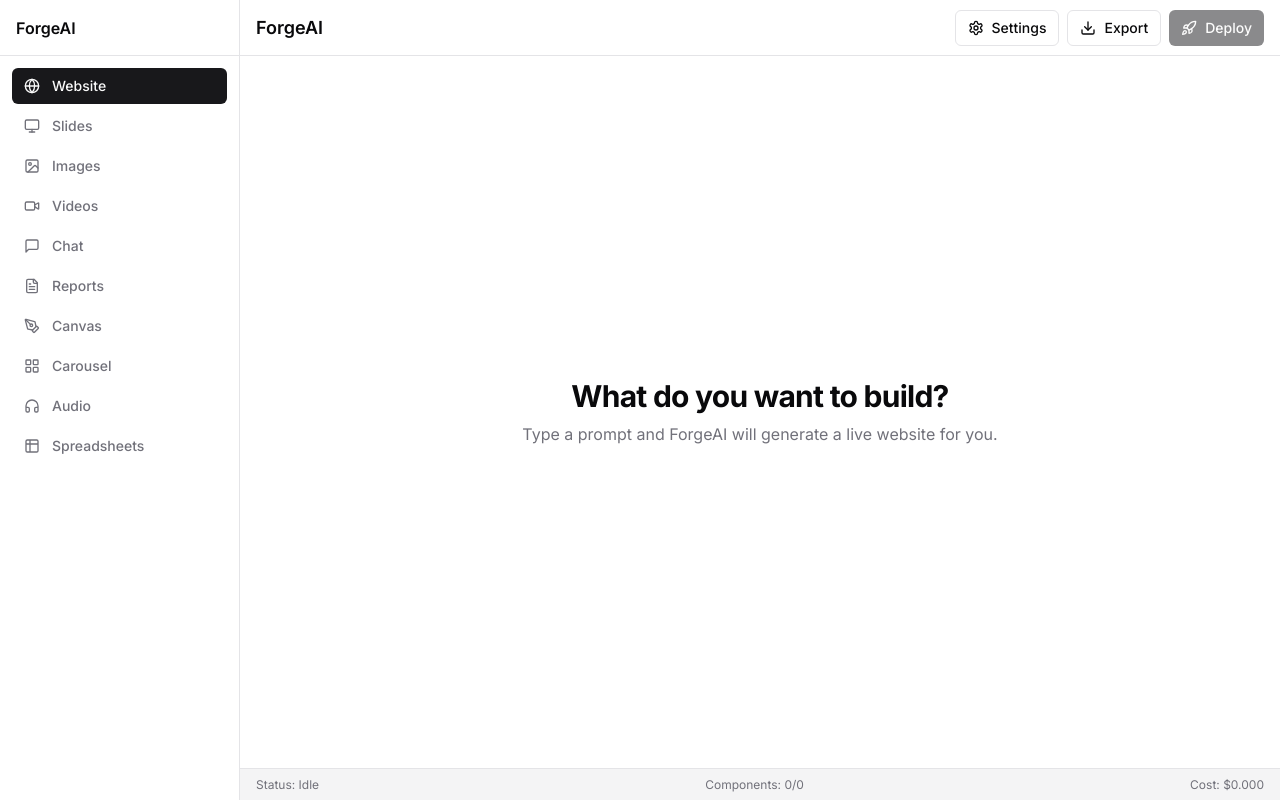
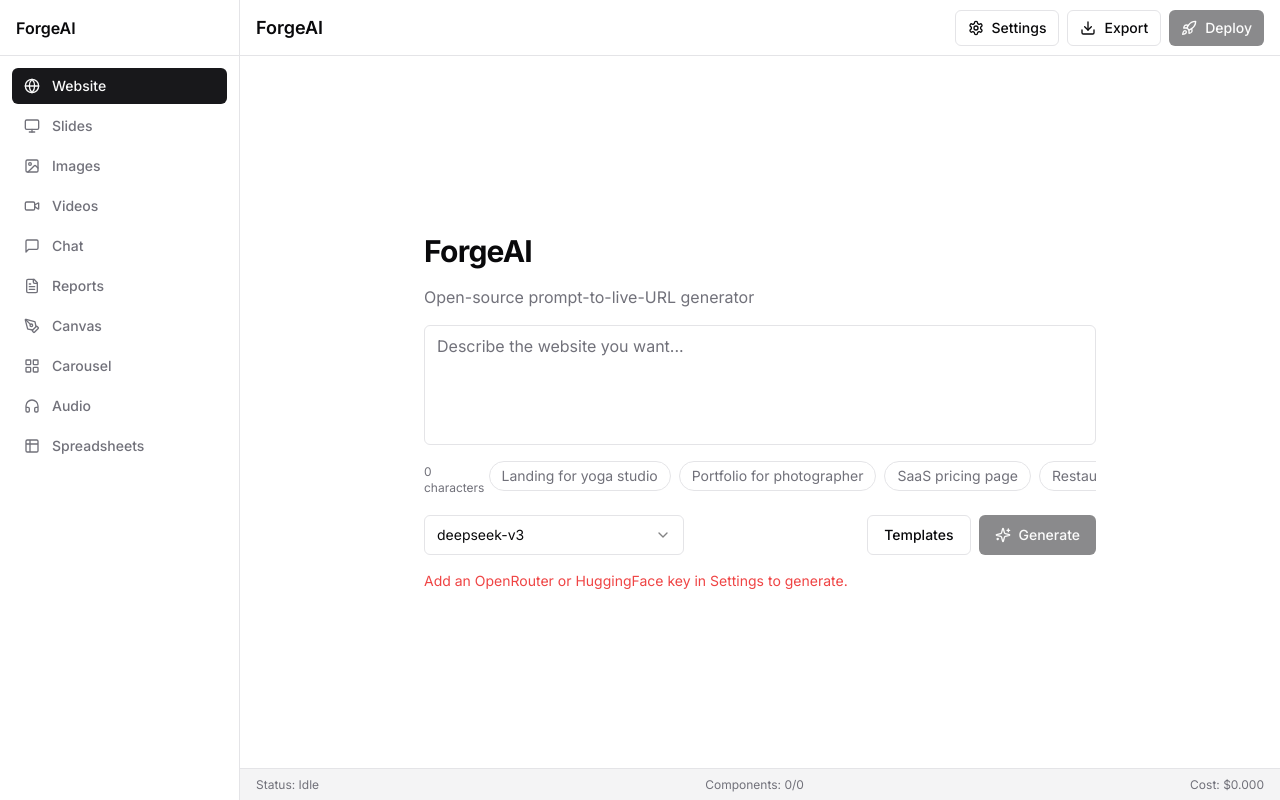
Before and after one commit to ezpectus/forgeai, a Next.js app: page / in a window 1280 px wide. Built offline with nearby package versions, Linux system fonts and the light colour scheme.

Commit message:
M1: T1.6 — Prompt input with example chips and model selector
- Added PromptInput and ExampleChips components
- Wired PromptInput into MainArea default view
- Character counter, model dropdown, generate button with loading state
- Generate calls /api/generate and updates project store

```diff
--- a/src/components/layout/MainArea.tsx
+++ b/src/components/layout/MainArea.tsx
@@ -1,4 +1,5 @@
 import type { ReactNode } from 'react'
+import { PromptInput } from '@/components/prompt/PromptInput'
 import { cn } from '@/lib/utils'
 
 export function MainArea({
@@ -15,16 +16,7 @@
         className
       )}
     >
-      {children ?? (
-        <div className="max-w-2xl text-center">
-          <h2 className="text-3xl font-bold tracking-tight">
-            What do you want to build?
-          </h2>
-          <p className="mt-2 text-muted-foreground">
-            Type a prompt and ForgeAI will generate a live website for you.
-          </p>
-        </div>
-      )}
+      {children ?? <PromptInput />}
     </main>
   )
 }
--- /dev/null
+++ b/src/components/prompt/ExampleChips.tsx
@@ -0,0 +1,31 @@
+import { cn } from '@/lib/utils'
+
+const examples = [
+  'Landing for yoga studio',
+  'Portfolio for photographer',
+  'SaaS pricing page',
+  'Restaurant menu website',
+]
+
+interface ExampleChipsProps {
+  onSelect: (prompt: string) => void
+}
+
+export function ExampleChips({ onSelect }: ExampleChipsProps) {
+  return (
+    <div className="flex w-full gap-2 overflow-x-auto pb-2">
+      {examples.map((example) => (
+        <button
+          key={example}
+          type="button"
+          onClick={() => onSelect(example)}
+          className={cn(
+            'shrink-0 rounded-full border bg-background px-3 py-1 text-sm text-muted-foreground transition-colors hover:bg-accent hover:text-accent-foreground'
+          )}
+        >
+          {example}
+        </button>
+      ))}
+    </div>
+  )
+}
--- /dev/null
+++ b/src/components/prompt/PromptInput.tsx
@@ -0,0 +1,127 @@
+'use client'
+
+import { useState } from 'react'
+import { Loader2, Sparkles } from 'lucide-react'
+import { useKeys } from '@/stores/keys'
+import { useProject } from '@/stores/project'
+import { Button } from '@/components/ui/button'
+import {
+  Select,
+  SelectContent,
+  SelectItem,
+  SelectTrigger,
+  SelectValue,
+} from '@/components/ui/select'
+import { Textarea } from '@/components/ui/textarea'
+import { ExampleChips } from './ExampleChips'
+
+const models = [
+  { value: 'deepseek-v3', label: 'DeepSeek V3 (OpenRouter)' },
+  { value: 'deepseek-coder', label: 'DeepSeek Coder (HuggingFace)' },
+  { value: 'qwen-coder', label: 'Qwen Coder (OpenRouter)' },
+  { value: 'gpt-4o', label: 'GPT-4o (OpenRouter)' },
+]
+
+export function PromptInput() {
+  const { openrouter, huggingface } = useKeys()
+  const { setPrompt, setStatus, setError, status } = useProject()
+
+  const [prompt, setPromptLocal] = useState('')
+  const [model, setModel] = useState(models[0].value)
+
+  const hasKeys = Boolean(openrouter || huggingface)
+  const isGenerating = status === 'generating'
+
+  function handleSelect(text: string) {
+    setPromptLocal(text)
+    setPrompt(text)
+  }
+
+  async function handleGenerate() {
+    if (!prompt.trim() || !hasKeys) return
+
+    setPrompt(prompt.trim())
+    setStatus('generating')
+    setError(null)
+
+    try {
+      const res = await fetch('/api/generate', {
+        method: 'POST',
+        headers: { 'Content-Type': 'application/json' },
+        body: JSON.stringify({ prompt, model }),
+      })
+
+      if (!res.ok) {
+        const data = await res.json().catch(() => ({ error: 'Unknown error' }))
+        throw new Error(data.error)
+      }
+    } catch (err) {
+      setStatus('error')
+      setError(err instanceof Error ? err.message : 'Generation failed')
+    }
+  }
+
+  return (
+    <div className="flex w-full max-w-2xl flex-col gap-4">
+      <h1 className="text-3xl font-bold tracking-tight">ForgeAI</h1>
+      <p className="text-muted-foreground">
+        Open-source prompt-to-live-URL generator
+      </p>
+
+      <Textarea
+        placeholder="Describe the website you want..."
+        value={prompt}
+        onChange={(e) => {
+          setPromptLocal(e.target.value)
+          setPrompt(e.target.value)
+        }}
+        className="min-h-[120px] resize-none text-base"
+      />
+
+      <div className="flex items-center justify-between text-xs text-muted-foreground">
+        <span>{prompt.length} characters</span>
+        <ExampleChips onSelect={handleSelect} />
+      </div>
+
+      <div className="flex flex-col gap-3 sm:flex-row sm:items-center sm:justify-between">
+        <Select value={model} onValueChange={setModel}>
+          <SelectTrigger className="w-full sm:w-[260px]">
+            <SelectValue placeholder="Select model" />
+          </SelectTrigger>
+          <SelectContent>
+            {models.map((m) => (
+              <SelectItem key={m.value} value={m.value}>
+                {m.label}
+              </SelectItem>
+            ))}
+          </SelectContent>
+        </Select>
+
+        <div className="flex gap-2">
+          <Button
+            variant="outline"
+            onClick={() => undefined}
+            className="w-full sm:w-auto"
+          >
+            Templates
+          </Button>
+          <Button
+            onClick={handleGenerate}
+            disabled={!prompt.trim() || !hasKeys || isGenerating}
+            className="w-full gap-2 sm:w-auto"
+          >
+            {isGenerating && <Loader2 className="h-4 w-4 animate-spin" />}
+            {!isGenerating && <Sparkles className="h-4 w-4" />}
+            Generate
+          </Button>
+        </div>
+      </div>
+
+      {!hasKeys && (
+        <p className="text-sm text-red-500">
+          Add an OpenRouter or HuggingFace key in Settings to generate.
+        </p>
+      )}
+    </div>
+  )
+}
```
